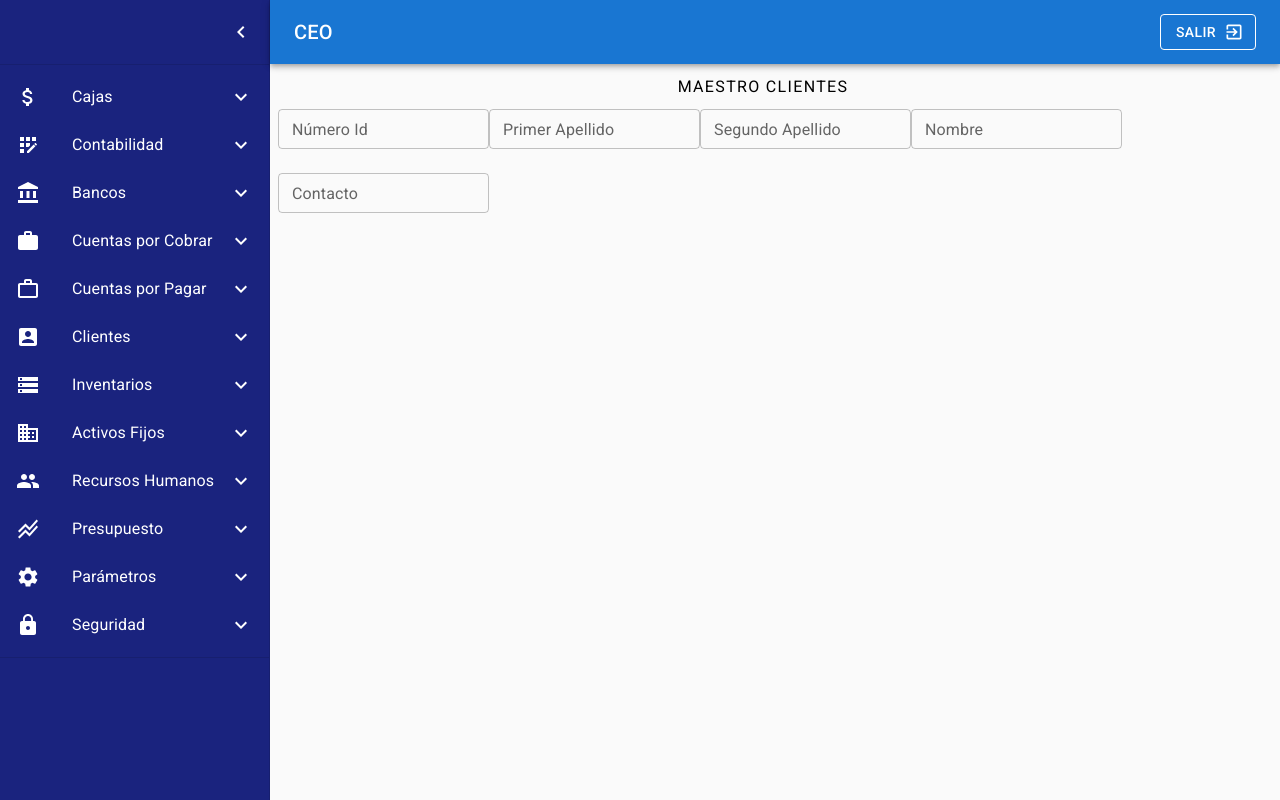
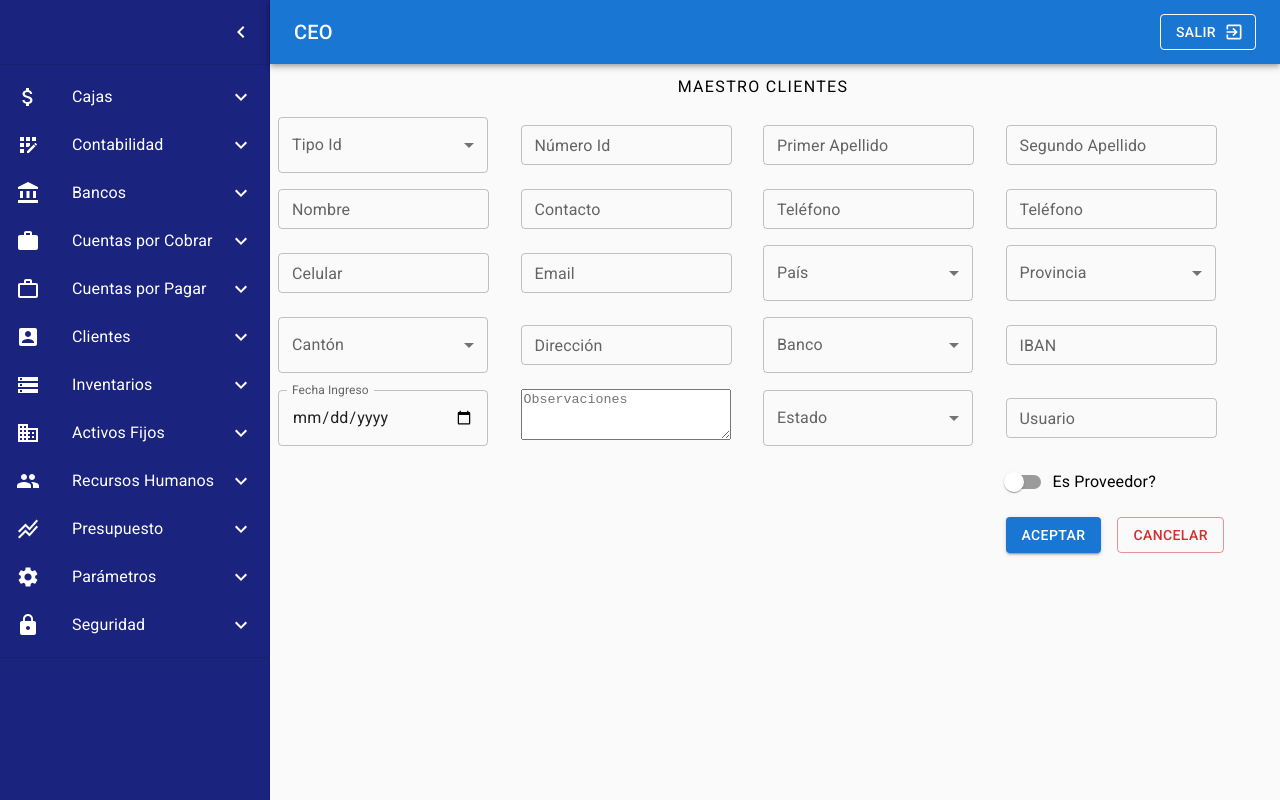
Before and after one commit to RandallChinchilla/ERP-front-end-, a React (Create React App) app in the folder ceo.web/: page / in a window 1280 px wide. Shown: the top 800 px of the page. Built offline with nearby package versions, Linux system fonts and the light colour scheme.

Commit message:
Se agrego informacion al formulario Maestro Clientes

```diff
--- a/ceo.web/src/Componets/Clientes/CliMaestro.js
+++ b/ceo.web/src/Componets/Clientes/CliMaestro.js
@@ -16,6 +16,19 @@ import {
 } from "@mui/material";
 import AddCircleOutlineIcon from "@mui/icons-material/AddCircleOutline";
 import { makeStyles } from "@material-ui/core";
+import { Box } from "@mui/system";
+import InputLabel from '@mui/material/InputLabel';
+import MenuItem from '@mui/material/MenuItem';
+import FormControl from '@mui/material/FormControl';
+import Select from '@mui/material/Select';
+import Stack from '@mui/material/Stack';
+import TextareaAutosize from '@mui/material/TextareaAutosize';
+import FormGroup from '@mui/material/FormGroup';
+import FormControlLabel from '@mui/material/FormControlLabel';
+import Checkbox from '@mui/material/Checkbox';
+import Switch from '@mui/material/Switch';
+
+
 const useStyles = makeStyles((theme) => ({
   iconos: {
     cursor: "pointer",
@@ -25,8 +38,43 @@ const useStyles = makeStyles((theme) => ({
   },
 }));
 
+
+
 export const CliMaestro = () => {
   const styles = useStyles();
+
+  const [CodigoBanco, setCodigoBanco] = React.useState('');
+  const [CodigoTipoId, setCodigoTipoId] = React.useState('');
+  const [CodigoPais, setCodigoPais] = React.useState('');
+  const [CodigoProvincia, setCodigoProvincia] = React.useState('');
+  const [CodigoCanton, setCodigoCanton] = React.useState('');
+  const [CodigoEstado, setCodigoEstado] = React.useState('');
+
+
+
+  const handleChangeCodigoBanco = (event) => {
+    setCodigoBanco(event.target.value);
+  };
+
+  const handleChangeCodigoTipoId = (event) => {
+    setCodigoTipoId(event.target.value);
+  };
+
+  const handleChangeCodigoPais = (event) => {
+    setCodigoPais(event.target.value);
+  };
+
+  const handleChangeCodigoProvincia = (event) => {
+    setCodigoProvincia(event.target.value);
+  };
+
+  const handleChangeCodigoCanton = (event) => {
+    setCodigoCanton(event.target.value);
+  };
+
+  const handleChangeCodigoEstado = (event) => {
+    setCodigoEstado(event.target.value);
+  };
 
   return (
     <Grid
@@ -44,7 +92,27 @@ export const CliMaestro = () => {
       </Typography>
 
       <Grid mb={4} container alignItems="center">
-        <Grid item mr={1}>
+        {/* <Grid item mr={1}> */}
+
+        <Grid item xs={3} marginTop={1} marginBottom={1}>
+        <Box sx={{width: 210}} >
+          <FormControl fullWidth>
+          <InputLabel id="demo-simple-select-label">Tipo Id</InputLabel>
+          <Select
+          labelId="demo-simple-select-label"
+          id="demo-simple-select"
+          label="Age"
+          onChange={handleChangeCodigoTipoId}
+          >
+             <MenuItem value={1}>1</MenuItem>
+             <MenuItem value={2}>2</MenuItem>
+             <MenuItem value={3}>3</MenuItem>
+          </Select>
+          </FormControl>
+         </Box>
+        </Grid>
+
+          <Grid item xs={3} marginTop={1} marginBottom={1}>
           <TextField
             className={styles.inputMaterial}
             id="outlined-basic"
@@ -52,69 +120,276 @@ export const CliMaestro = () => {
             variant="outlined"
             size="small"
             name="Descripcion"
-            // value={form.Descripcion}
-            // onChange={handleChange}
-            // onBlur={handleBlur}
-            // required
           ></TextField>
+          </Grid>
+
+          <Grid item xs={3} marginTop={1} marginBottom={1}>
           <TextField
             id="outlined-basic"
             label="Primer Apellido"
             variant="outlined"
             size="small"
             name="Descripcion"
-            // value={form.Descripcion}
-            // onChange={handleChange}
-            // onBlur={handleBlur}
-            // required
           ></TextField>
+          </Grid>
+
+          <Grid item xs={3} marginTop={1} marginBottom={1}>
           <TextField
             id="outlined-basic"
             label="Segundo Apellido"
             variant="outlined"
             size="small"
             name="Descripcion"
-            // value={form.Descripcion}
-            // onChange={handleChange}
-            // onBlur={handleBlur}
-            // required
           ></TextField>
+           </Grid>
+
+           <Grid item xs={3} marginTop={1} marginBottom={1}>
           <TextField
             id="outlined-basic"
             label="Nombre"
             variant="outlined"
             size="small"
             name="Descripcion"
-            // value={form.Descripcion}
-            // onChange={handleChange}
-            // onBlur={handleBlur}
-            // required
           ></TextField>
-        </Grid>
-        <Grid item mt={3}>
+           </Grid>
+
+        <Grid item xs={3} marginTop={1} marginBottom={1}>
           <TextField
             id="outlined-basic"
             label="Contacto"
             variant="outlined"
             size="small"
             name="Descripcion"
-            // value={form.Descripcion}
-            // onChange={handleChange}
-            // onBlur={handleBlur}
-            // required
           ></TextField>
-        </Grid>
-        {/* <Grid item>
-          <Button
-            variant="contained"
+         </Grid>
+
+         <Grid item xs={3} marginTop={1} marginBottom={1}>
+          <TextField
+            id="outlined-basic"
+            label="Teléfono"
+            variant="outlined"
             size="small"
-            startIcon={<AddCircleOutlineIcon />}
-            // onClick={handleaddMarca}
+            name="Descripcion"
+          ></TextField>
+         </Grid>
+
+         <Grid item xs={3} marginTop={1} marginBottom={1}>
+          <TextField
+            id="outlined-basic"
+            label="Teléfono"
+            variant="outlined"
+            size="small"
+            name="Descripcion"
+          ></TextField>
+         </Grid>
+
+         <Grid item xs={3} marginTop={1} marginBottom={1}>
+          <TextField
+            id="outlined-basic"
+            label="Celular"
+            variant="outlined"
+            size="small"
+            name="Descripcion"
+          ></TextField>
+         </Grid>
+
+         <Grid item xs={3} marginTop={1} marginBottom={1}>
+          <TextField
+            id="outlined-basic"
+            label="Email"
+            variant="outlined"
+            size="small"
+            name="Descripcion"
+          ></TextField>
+         </Grid>
+
+         <Grid item xs={3} marginTop={1} marginBottom={1}>
+         <Box sx={{width: 210 }} >
+          <FormControl fullWidth>
+          <InputLabel id="demo-simple-select-label">País</InputLabel>
+          <Select
+          labelId="demo-simple-select-label"
+          id="demo-simple-select"
+          label="Pais"
+          onChange={handleChangeCodigoPais}
           >
-            Agregar
-          </Button>
-        </Grid> */}
-      </Grid>
+             <MenuItem value={1}>1</MenuItem>
+             <MenuItem value={2}>2</MenuItem>
+             <MenuItem value={3}>3</MenuItem>
+          </Select>
+          </FormControl>
+         </Box>
+         </Grid>
+
+         <Grid item xs={3} marginTop={1} marginBottom={1}>
+         <Box sx={{width: 210 }} >
+          <FormControl fullWidth>
+          <InputLabel id="demo-simple-select-label">Provincia</InputLabel>
+          <Select
+          labelId="demo-simple-select-label"
+          id="demo-simple-select"
+          label="Provincia"
+          onChange={handleChangeCodigoProvincia}
+          >
+             <MenuItem value={1}>1</MenuItem>
+             <MenuItem value={2}>2</MenuItem>
+             <MenuItem value={3}>3</MenuItem>
+          </Select>
+          </FormControl>
+         </Box>
+         </Grid>
+
+         <Grid item xs={3} marginTop={1} marginBottom={1}>
+         <Box sx={{width: 210 }} >
+          <FormControl fullWidth>
+          <InputLabel id="demo-simple-select-label">Cantón</InputLabel>
+          <Select
+          labelId="demo-simple-select-label"
+          id="demo-simple-select"
+          label="Canton"
+          onChange={handleChangeCodigoCanton}
+          >
+             <MenuItem value={1}>1</MenuItem>
+             <MenuItem value={2}>2</MenuItem>
+             <MenuItem value={3}>3</MenuItem>
+          </Select>
+          </FormControl>
+         </Box>
+         </Grid>
+
+         <Grid item xs={3} marginTop={1} marginBottom={1}>
+          <TextField
+            id="outlined-basic"
+            label="Dirección"
+            variant="outlined"
+            size="small"
+            name="Descripcion"
+          ></TextField>
+         </Grid>
+
+         <Grid item xs={3} marginTop={1} marginBottom={1}>
+         <Box sx={{width: 210 }} >
+          <FormControl fullWidth>
+          <InputLabel id="demo-simple-select-label">Banco</InputLabel>
+          <Select
+          labelId="demo-simple-select-label"
+          id="demo-simple-select"
+          label="Age"
+          onChange={handleChangeCodigoBanco}
+          >
+             <MenuItem value={1}>1</MenuItem>
+             <MenuItem value={2}>2</MenuItem>
+             <MenuItem value={3}>3</MenuItem>
+          </Select>
+          </FormControl>
+         </Box>
+         </Grid>
+
+         <Grid item xs={3} marginTop={1} marginBottom={1}>
+          <TextField
+            id="outlined-basic"
+            label="IBAN"
+            variant="outlined"
+            size="small"
+            name="Descripcion"
+          ></TextField>
+         </Grid>
+
+         <Grid item xs={3} marginTop={1} marginBottom={1}>
+         <Stack component="form" noValidate spacing={3}>
+          <TextField
+           id="date"
+           label="Fecha Ingreso"
+           type="date"
+           sx={{ width: 210 }}
+           InputLabelProps={{
+           shrink: true,
+           }}
+          />
+          </Stack>
+          </Grid>
+
+         <Grid item xs={3} marginTop={1} marginBottom={1}>
+          <TextareaAutosize
+            aria-label="empty textarea"
+            placeholder="Observaciones"
+            minRows= {3}
+            style={{ width: 210 }}
+          />
+         </Grid>
+
+         <Grid item xs={3} marginTop={1} marginBottom={1}>
+         <Box sx={{width: 210 }} >
+          <FormControl fullWidth>
+          <InputLabel id="demo-simple-select-label">Estado</InputLabel>
+          <Select
+          labelId="demo-simple-select-label"
+          id="demo-simple-select"
+          label="Estado"
+          onChange={handleChangeCodigoEstado}
+          >
+             <MenuItem value={1}>1</MenuItem>
+             <MenuItem value={2}>2</MenuItem>
+             <MenuItem value={3}>3</MenuItem>
+          </Select>
+          </FormControl>
+         </Box>
+         </Grid>
+
+         <Grid item xs={3} marginTop={1} marginBottom={1}>
+          <TextField
+            id="outlined-basic"
+            label="Usuario"
+            variant="outlined"
+            size="small"
+            name="Descripcion"
+          ></TextField>
+         </Grid>
+
+         <Grid item xs={3} marginTop={1} marginBottom={1}>
+         </Grid>
+
+         <Grid item xs={3} marginTop={1} marginBottom={1}>
+         </Grid>
+
+         <Grid item xs={3} marginTop={1} marginBottom={1}>
+         </Grid>
+
+         {/* <Grid item xs={3} marginTop={1} marginBottom={1}>
+         <Box>
+         <FormControlLabel
+         control={<Checkbox id={45} />} label="Es Proveedor?" labelPlacement="start"/>
+         </Box>
+         </Grid> */}
+
+         <Grid item xs={3} marginTop={1} marginBottom={1}>
+         <FormGroup>
+         <FormControlLabel control={<Switch defaultChecked={false} />} label="Es Proveedor?" />
+         </FormGroup>
+         </Grid>
+
+         <Grid item xs={3} marginTop={1} marginBottom={1}>
+         </Grid>
+
+         <Grid item xs={3} marginTop={1} marginBottom={1}>
+         </Grid>
+
+         <Grid item xs={3} marginTop={1} marginBottom={1}>
+         </Grid>
+
+         <Grid item xs={3} marginTop={1} marginBottom={1}>
+         <Stack spacing={2} direction="row">
+         <Button variant="contained" >Aceptar</Button>
+         <Button variant="outlined" color="error" >Cancelar</Button>
+         </Stack>
+         </Grid>
+
     </Grid>
+
+    </Grid>
+
+
+
+
   );
 };
```
